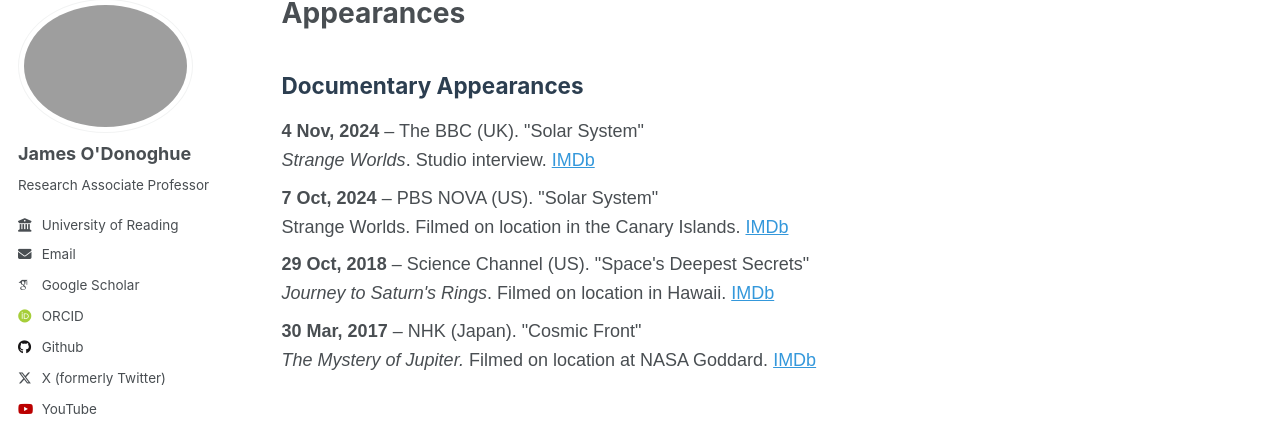
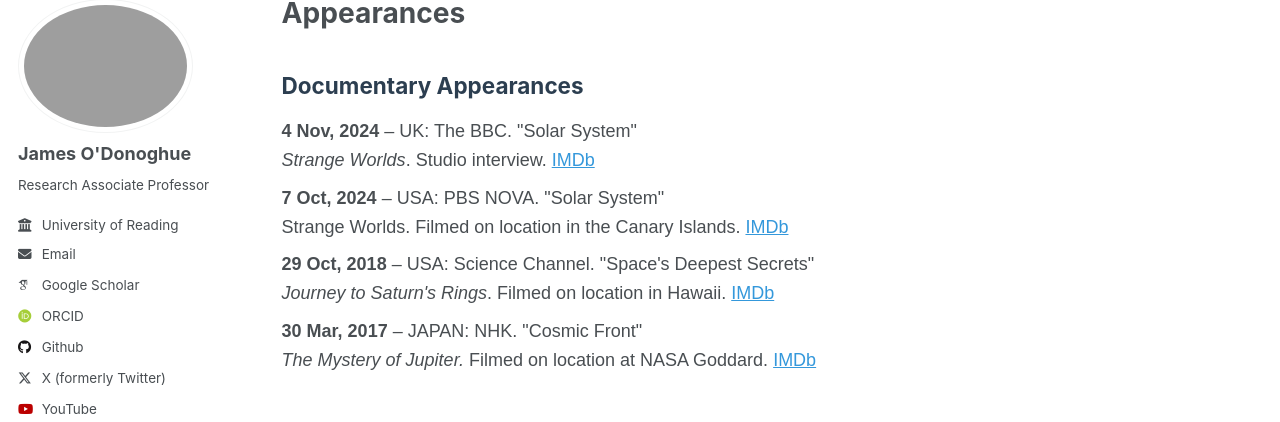
Before and after one commit to odonoghuespace/odonoghuespace.github.io, a Jekyll site: the page built from _pages/appearances.html, in a window 1280 px wide and 900 px high. Shown: the part 107-529 px from the top of the window. Built offline with Jekyll 4.4.1, drawn with Linux system fonts in a browser that asks for light colours; some web fonts are replaced.

Commit message:
Update appearances.html

```diff
--- a/_pages/appearances.html
+++ b/_pages/appearances.html
@@ -42,19 +42,19 @@ author_profile: true
         <h2>Documentary Appearances</h2>
         <ul>
         <li>
-            <strong>4 Nov, 2024</strong> – The BBC (UK). "Solar System"
+            <strong>4 Nov, 2024</strong> – UK: The BBC. "Solar System"
             <br><em>Strange Worlds</em>. Studio interview. <a href="https://m.imdb.com/title/tt33710647/?ref_=tt_eps_top" target="_blank">IMDb</a>
         </li>
         <li>
-            <strong>7 Oct, 2024</strong> – PBS NOVA (US). "Solar System"
+            <strong>7 Oct, 2024</strong> – USA: PBS NOVA. "Solar System"
             <br>Strange Worlds</em>. Filmed on location in the Canary Islands. <a href="https://m.imdb.com/title/tt33575526/?ref_=tt_ov_ep_pr" target="_blank">IMDb</a>
         </li>
         <li>
-            <strong>29 Oct, 2018</strong> – Science Channel (US). "Space's Deepest Secrets"
+            <strong>29 Oct, 2018</strong> – USA: Science Channel. "Space's Deepest Secrets"
             <br><em>Journey to Saturn's Rings</em>. Filmed on location in Hawaii. <a href="https://m.imdb.com/title/tt9208136/?ref_=ttep_ep3" target="_blank">IMDb</a>
         </li>
         <li>
-            <strong>30 Mar, 2017</strong> – NHK (Japan). "Cosmic Front"
+            <strong>30 Mar, 2017</strong> – JAPAN: NHK. "Cosmic Front"
             <br><em>The Mystery of Jupiter.</em> Filmed on location at NASA Goddard. <a href="https://m.imdb.com/title/tt9252696/?ref_=tt_cl_eps_sm_1" target="_blank">IMDb</a>
         </li>
 
```
